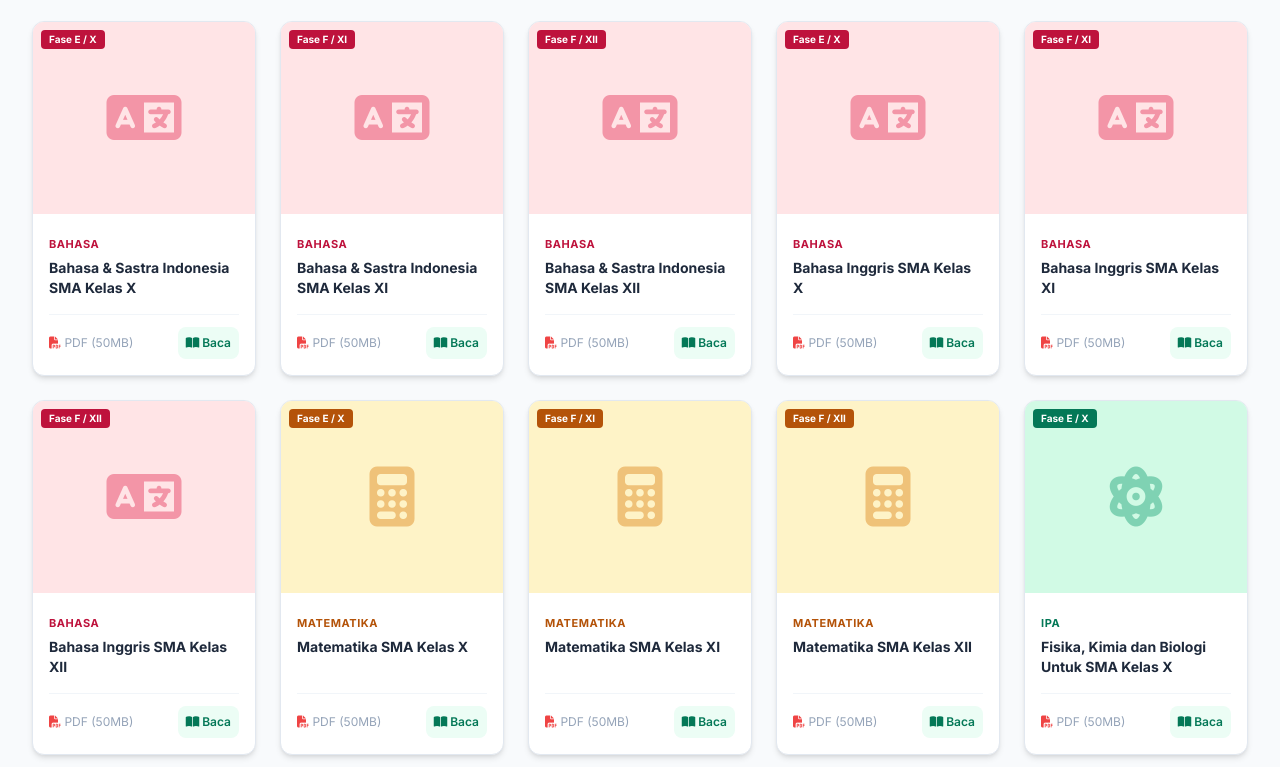
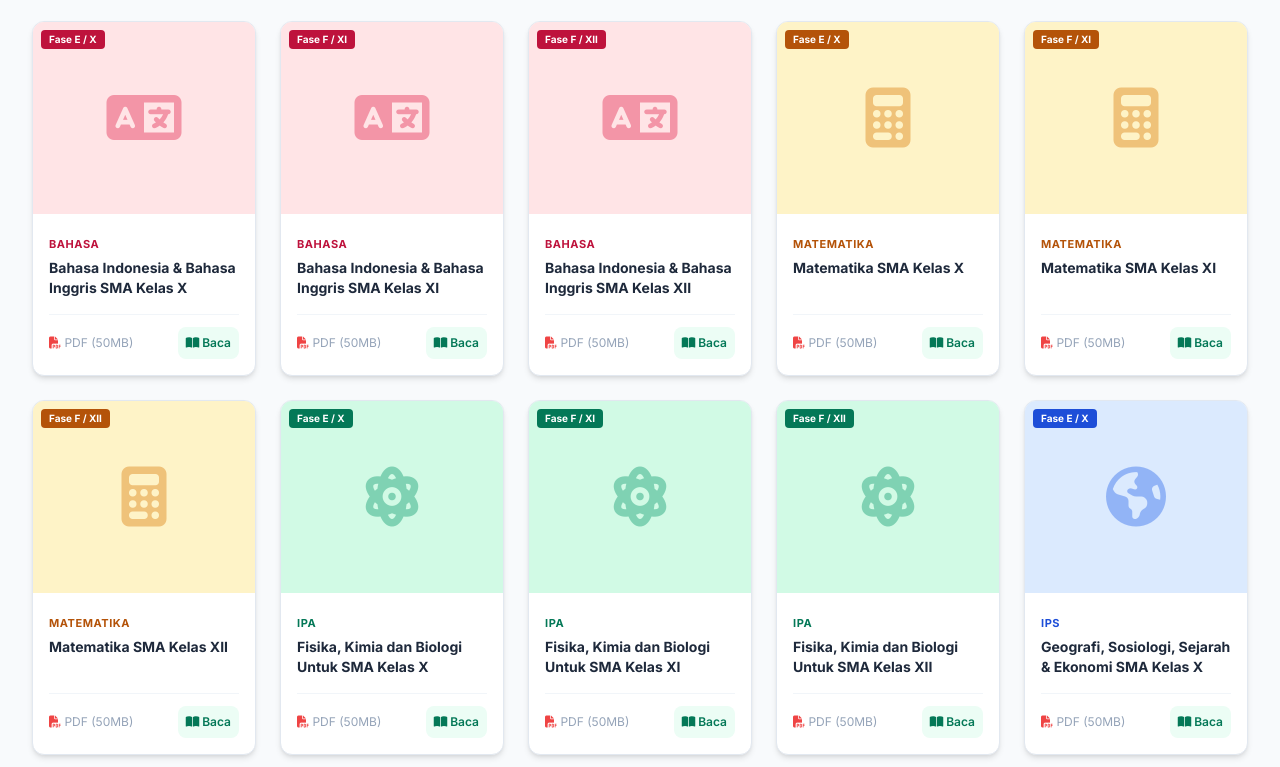
Before and after one commit to Perpustakaan-LectioHortus/Perpustakaan-LectioHortusSMABAS, a plain HTML site: page index.html in a window 1280 px wide. Shown: the part 973-1740 px from the top of the page. Drawn offline with nearby package versions, Linux system fonts and the light colour scheme.

Commit message:
Update index.html

```diff
--- a/index.html
+++ b/index.html
@@ -192,7 +192,7 @@
                     <div class="p-4 flex-grow flex flex-col justify-between">
                         <div>
                             <span class="text-[11px] font-bold text-rose-700 tracking-wider uppercase">Bahasa</span>
-                            <h4 class="font-bold text-slate-800 text-sm line-clamp-2 mt-1">Bahasa & Sastra Indonesia SMA Kelas X</h4>
+                            <h4 class="font-bold text-slate-800 text-sm line-clamp-2 mt-1">Bahasa Indonesia & Bahasa Inggris SMA Kelas X</h4>
                         </div>
                         <div class="mt-4 pt-3 border-t border-slate-100 flex items-center justify-between">
                             <span class="text-xs text-slate-400"><i class="fa-solid fa-file-pdf text-red-500"></i> PDF (50MB)</span>
@@ -211,7 +211,7 @@
                     <div class="p-4 flex-grow flex flex-col justify-between">
                         <div>
                             <span class="text-[11px] font-bold text-rose-700 tracking-wider uppercase">Bahasa</span>
-                            <h4 class="font-bold text-slate-800 text-sm line-clamp-2 mt-1">Bahasa & Sastra Indonesia SMA Kelas XI</h4>
+                            <h4 class="font-bold text-slate-800 text-sm line-clamp-2 mt-1">Bahasa Indonesia & Bahasa Inggris SMA Kelas XI</h4>
                         </div>
                         <div class="mt-4 pt-3 border-t border-slate-100 flex items-center justify-between">
                             <span class="text-xs text-slate-400"><i class="fa-solid fa-file-pdf text-red-500"></i> PDF (50MB)</span>
@@ -230,7 +230,7 @@
                     <div class="p-4 flex-grow flex flex-col justify-between">
                         <div>
                             <span class="text-[11px] font-bold text-rose-700 tracking-wider uppercase">Bahasa</span>
-                            <h4 class="font-bold text-slate-800 text-sm line-clamp-2 mt-1">Bahasa & Sastra Indonesia SMA Kelas XII</h4>
+                            <h4 class="font-bold text-slate-800 text-sm line-clamp-2 mt-1">Bahasa Indonesia & Bahasa Inggris SMA Kelas XII</h4>
                         </div>
                         <div class="mt-4 pt-3 border-t border-slate-100 flex items-center justify-between">
                             <span class="text-xs text-slate-400"><i class="fa-solid fa-file-pdf text-red-500"></i> PDF (50MB)</span>
@@ -241,63 +241,6 @@
                     </div>
                 </div>
                 <!-- Book Item 4 -->
-                <div class="bg-white rounded-xl shadow-md border border-slate-200 overflow-hidden hover:shadow-xl transition flex flex-col justify-between">
-                    <div class="relative bg-rose-100 h-48 flex items-center justify-center p-4">
-                        <span class="absolute top-2 left-2 bg-rose-700 text-white text-[10px] font-bold px-2 py-0.5 rounded">Fase E / X</span>
-                        <i class="fa-solid fa-language text-6xl text-rose-600/40"></i>
-                    </div>
-                    <div class="p-4 flex-grow flex flex-col justify-between">
-                        <div>
-                            <span class="text-[11px] font-bold text-rose-700 tracking-wider uppercase">Bahasa</span>
-                            <h4 class="font-bold text-slate-800 text-sm line-clamp-2 mt-1">Bahasa Inggris SMA Kelas X</h4>
-                        </div>
-                        <div class="mt-4 pt-3 border-t border-slate-100 flex items-center justify-between">
-                            <span class="text-xs text-slate-400"><i class="fa-solid fa-file-pdf text-red-500"></i> PDF (50MB)</span>
-                            <button class="bg-emerald-50 hover:bg-emerald-100 text-emerald-700 p-2 rounded-lg text-xs font-semibold transition" title="Baca E-Book">
-                                <i class="fa-solid fa-book-open"></i> Baca
-                            </button>
-                        </div>
-                    </div>
-                </div>
-                <!-- Book Item 5 -->
-                <div class="bg-white rounded-xl shadow-md border border-slate-200 overflow-hidden hover:shadow-xl transition flex flex-col justify-between">
-                    <div class="relative bg-rose-100 h-48 flex items-center justify-center p-4">
-                        <span class="absolute top-2 left-2 bg-rose-700 text-white text-[10px] font-bold px-2 py-0.5 rounded">Fase F / XI</span>
-                        <i class="fa-solid fa-language text-6xl text-rose-600/40"></i>
-                    </div>
-                    <div class="p-4 flex-grow flex flex-col justify-between">
-                        <div>
-                            <span class="text-[11px] font-bold text-rose-700 tracking-wider uppercase">Bahasa</span>
-                            <h4 class="font-bold text-slate-800 text-sm line-clamp-2 mt-1">Bahasa Inggris SMA Kelas XI</h4>
-                        </div>
-                        <div class="mt-4 pt-3 border-t border-slate-100 flex items-center justify-between">
-                            <span class="text-xs text-slate-400"><i class="fa-solid fa-file-pdf text-red-500"></i> PDF (50MB)</span>
-                            <button class="bg-emerald-50 hover:bg-emerald-100 text-emerald-700 p-2 rounded-lg text-xs font-semibold transition" title="Baca E-Book">
-                                <i class="fa-solid fa-book-open"></i> Baca
-                            </button>
-                        </div>
-                    </div>
-                </div>
-                <!-- Book Item 6 -->
-                <div class="bg-white rounded-xl shadow-md border border-slate-200 overflow-hidden hover:shadow-xl transition flex flex-col justify-between">
-                    <div class="relative bg-rose-100 h-48 flex items-center justify-center p-4">
-                        <span class="absolute top-2 left-2 bg-rose-700 text-white text-[10px] font-bold px-2 py-0.5 rounded">Fase F / XII</span>
-                        <i class="fa-solid fa-language text-6xl text-rose-600/40"></i>
-                    </div>
-                    <div class="p-4 flex-grow flex flex-col justify-between">
-                        <div>
-                            <span class="text-[11px] font-bold text-rose-700 tracking-wider uppercase">Bahasa</span>
-                            <h4 class="font-bold text-slate-800 text-sm line-clamp-2 mt-1">Bahasa Inggris SMA Kelas XII</h4>
-                        </div>
-                        <div class="mt-4 pt-3 border-t border-slate-100 flex items-center justify-between">
-                            <span class="text-xs text-slate-400"><i class="fa-solid fa-file-pdf text-red-500"></i> PDF (50MB)</span>
-                            <button class="bg-emerald-50 hover:bg-emerald-100 text-emerald-700 p-2 rounded-lg text-xs font-semibold transition" title="Baca E-Book">
-                                <i class="fa-solid fa-book-open"></i> Baca
-                            </button>
-                        </div>
-                    </div>
-                </div>
-                <!-- Book Item 7 -->
                 <div class="bg-white rounded-xl shadow-md border border-slate-200 overflow-hidden hover:shadow-xl transition flex flex-col justify-between">
                     <div class="relative bg-amber-100 h-48 flex items-center justify-center p-4">
                         <span class="absolute top-2 left-2 bg-amber-700 text-white text-[10px] font-bold px-2 py-0.5 rounded">Fase E / X</span>
@@ -316,7 +259,7 @@
                         </div>
                     </div>
                 </div>
-                <!-- Book Item 8 -->
+                <!-- Book Item 5 -->
                 <div class="bg-white rounded-xl shadow-md border border-slate-200 overflow-hidden hover:shadow-xl transition flex flex-col justify-between">
                     <div class="relative bg-amber-100 h-48 flex items-center justify-center p-4">
                         <span class="absolute top-2 left-2 bg-amber-700 text-white text-[10px] font-bold px-2 py-0.5 rounded">Fase F / XI</span>
@@ -335,7 +278,7 @@
                         </div>
                     </div>
                 </div>
-                <!-- Book Item 9 -->
+                <!-- Book Item 6 -->
                 <div class="bg-white rounded-xl shadow-md border border-slate-200 overflow-hidden hover:shadow-xl transition flex flex-col justify-between">
                     <div class="relative bg-amber-100 h-48 flex items-center justify-center p-4">
                         <span class="absolute top-2 left-2 bg-amber-700 text-white text-[10px] font-bold px-2 py-0.5 rounded">Fase F / XII</span>
@@ -354,7 +297,7 @@
                         </div>
                     </div>
                 </div>
-                <!-- Book Item 10 -->
+                <!-- Book Item 7 -->
                 <div class="bg-white rounded-xl shadow-md border border-slate-200 overflow-hidden hover:shadow-xl transition flex flex-col justify-between">
                     <div class="relative bg-emerald-100 h-48 flex items-center justify-center p-4">
                         <span class="absolute top-2 left-2 bg-emerald-700 text-white text-[10px] font-bold px-2 py-0.5 rounded">Fase E / X</span>
@@ -373,7 +316,7 @@
                         </div>
                     </div>
                 </div>
-                 <!-- Book Item 11 -->
+                 <!-- Book Item 8 -->
                 <div class="bg-white rounded-xl shadow-md border border-slate-200 overflow-hidden hover:shadow-xl transition flex flex-col justify-between">
                     <div class="relative bg-emerald-100 h-48 flex items-center justify-center p-4">
                         <span class="absolute top-2 left-2 bg-emerald-700 text-white text-[10px] font-bold px-2 py-0.5 rounded">Fase F / XI</span>
@@ -392,7 +335,7 @@
                         </div>
                     </div>
                 </div>
-                <!-- Book Item 12 -->
+                <!-- Book Item 9 -->
                 <div class="bg-white rounded-xl shadow-md border border-slate-200 overflow-hidden hover:shadow-xl transition flex flex-col justify-between">
                     <div class="relative bg-emerald-100 h-48 flex items-center justify-center p-4">
                         <span class="absolute top-2 left-2 bg-emerald-700 text-white text-[10px] font-bold px-2 py-0.5 rounded">Fase F / XII</span>
@@ -411,7 +354,7 @@
                         </div>
                     </div>
                 </div>
-                <!-- Book Item 13 -->
+                <!-- Book Item 10 -->
                 <div class="bg-white rounded-xl shadow-md border border-slate-200 overflow-hidden hover:shadow-xl transition flex flex-col justify-between">
                     <div class="relative bg-blue-100 h-48 flex items-center justify-center p-4">
                         <span class="absolute top-2 left-2 bg-blue-700 text-white text-[10px] font-bold px-2 py-0.5 rounded">Fase E / X</span>
@@ -430,7 +373,7 @@
                         </div>
                     </div>
                 </div>
-                <!-- Book Item 14 -->
+                <!-- Book Item 11 -->
                 <div class="bg-white rounded-xl shadow-md border border-slate-200 overflow-hidden hover:shadow-xl transition flex flex-col justify-between">
                     <div class="relative bg-blue-100 h-48 flex items-center justify-center p-4">
                         <span class="absolute top-2 left-2 bg-blue-700 text-white text-[10px] font-bold px-2 py-0.5 rounded">Fase F / XI</span>
@@ -449,7 +392,7 @@
                         </div>
                     </div>
                 </div>
-                <!-- Book Item 15 -->
+                <!-- Book Item 12 -->
                 <div class="bg-white rounded-xl shadow-md border border-slate-200 overflow-hidden hover:shadow-xl transition flex flex-col justify-between">
                     <div class="relative bg-blue-100 h-48 flex items-center justify-center p-4">
                         <span class="absolute top-2 left-2 bg-blue-700 text-white text-[10px] font-bold px-2 py-0.5 rounded">Fase F / XII</span>
@@ -468,7 +411,7 @@
                         </div>
                     </div>
                 </div>
-                <!-- Book Item 16 -->
+                <!-- Book Item 13 -->
                 <div class="bg-white rounded-xl shadow-md border border-slate-200 overflow-hidden hover:shadow-xl transition flex flex-col justify-between">
                     <div class="relative bg-teal-100 h-48 flex items-center justify-center p-4">
                         <span class="absolute top-2 left-2 bg-teal-700 text-white text-[10px] font-bold px-2 py-0.5 rounded">SNBT</span>
```
